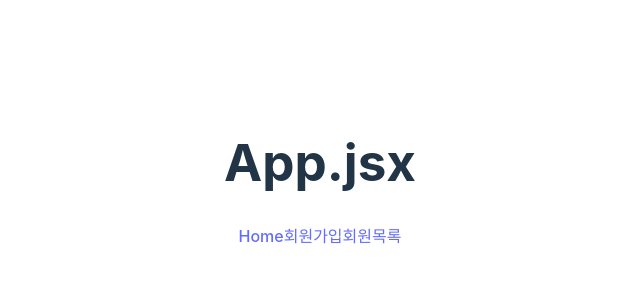
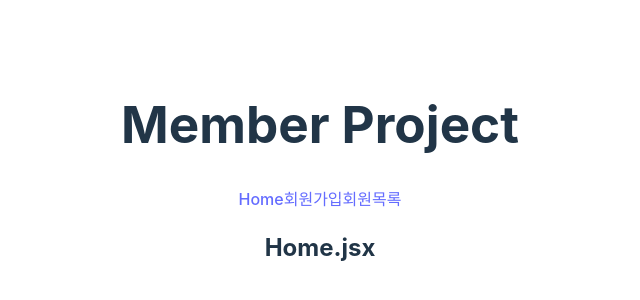
Before and after one commit to ARK0421/react_academi, a React (Vite) app in the folder member_project/frontend/: page / in a window 1280 px wide. Shown: the part 226-526 px from the top of the page, without its empty margins (320-960 px from the left). Built offline with nearby package versions, Linux system fonts and the light colour scheme.

Commit message:
folders and move

```diff
--- a/member_project/frontend/src/App.jsx
+++ b/member_project/frontend/src/App.jsx
@@ -1,25 +1,20 @@
-import { useState } from "react";
 import { BrowserRouter, Link, Route, Routes } from "react-router-dom";
-import Header from "./Header";
-import Body from "./Body";
-import Save from "./Save";
-import List from "./List";
+import Header from "./components/Header";
+import Save from "./pages/Save";
+import List from "./pages/List";
+import Home from "./pages/Home";
 import "./App.css";
 
 function App() {
-  const [count, setCount] = useState(0);
-
   return (
     <>
-    <h1>App.jsx</h1>
+      <h1>Member Project</h1>
       <BrowserRouter>
         <Header />
-        <Body />
         <Routes>
-          <Route path="/save" element={<Save />}>
-            회원 가입
-          </Route>
-          <Route path="/list" element={<List />}>회원 목록</Route>
+          <Route path="/" element={<Home />} />
+          <Route path="/save" element={<Save />} />
+          <Route path="/list" element={<List />} />
         </Routes>
       </BrowserRouter>
     </>
--- a/member_project/frontend/src/Body.jsx
+++ /dev/null
@@ -1,11 +0,0 @@
-import { Link } from "react-router-dom";
-const Body = () => {
-  return (
-    <>
-      <Link to="/save">회원가입</Link>
-      <Link to ="/list">회원목록</Link>
-    </>
-  );
-};
-
-export default Body;
--- a/member_project/frontend/src/Header.jsx
+++ b/member_project/frontend/src/components/Header.jsx
@@ -3,6 +3,8 @@ const Header = () => {
   return (
     <>
       <Link to="/">Home</Link>
+      <Link to="/save">회원가입</Link>
+      <Link to="/list">회원목록</Link>
     </>
   );
 };
--- /dev/null
+++ b/member_project/frontend/src/pages/Home.jsx
@@ -0,0 +1,9 @@
+const Home = () => {
+  return (
+    <>
+      <h2>Home.jsx</h2>
+    </>
+  );
+};
+
+export default Home;
```
Also changed, not shown: member_project/frontend/src/pages/List.jsx (renamed from member_project/frontend/src/List.jsx), member_project/frontend/src/pages/Save.jsx (renamed from member_project/frontend/src/Save.jsx).
